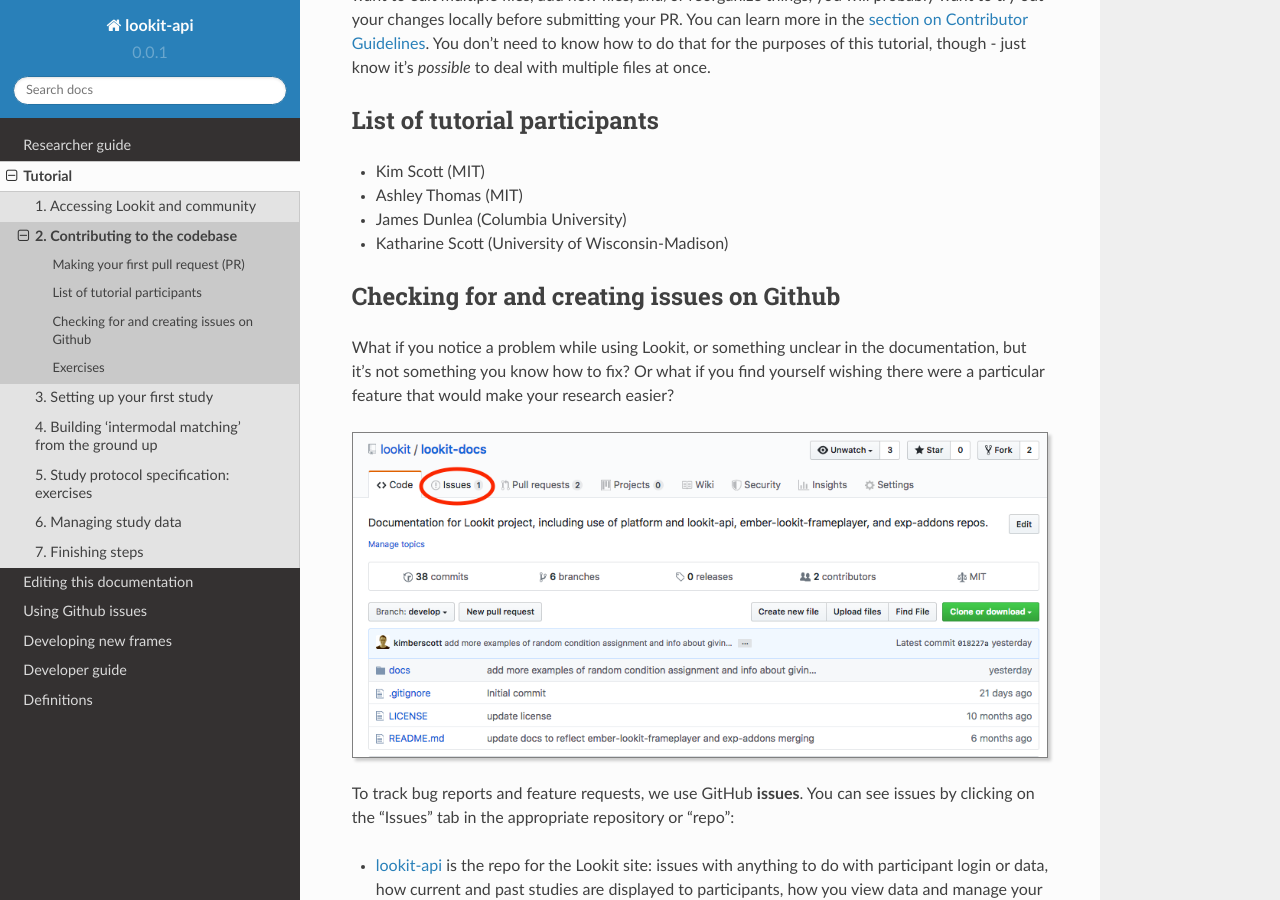
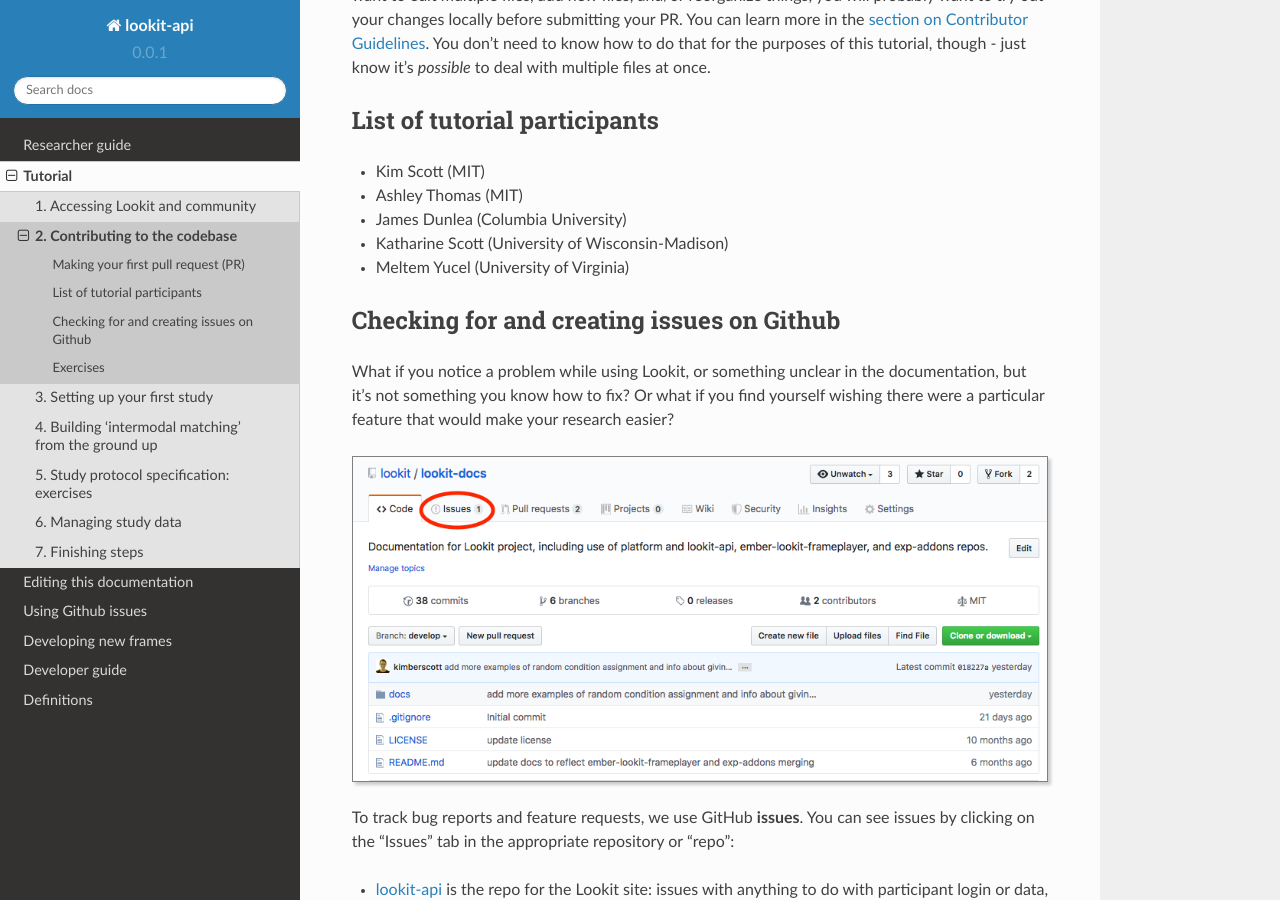
Before and after one commit to lookit/lookit-docs, a Sphinx documentation site: the page built from docs/source/tutorial-contributing.rst, in a window 1280 px wide and 900 px high, scrolled down 3589 px. Built offline with Sphinx 7.4.7 and the Read the Docs theme 2.0.0, drawn with Linux system fonts in a browser that asks for light colours.

Commit message:
Add tutorial participant to list

```diff
--- a/docs/source/tutorial-contributing.rst
+++ b/docs/source/tutorial-contributing.rst
@@ -67,6 +67,7 @@
 - Ashley Thomas (MIT)
 - James Dunlea (Columbia University)
 - Katharine Scott (University of Wisconsin-Madison)
+- Meltem Yucel (University of Virginia)
 
 .. _Github issues overview:
 
```
